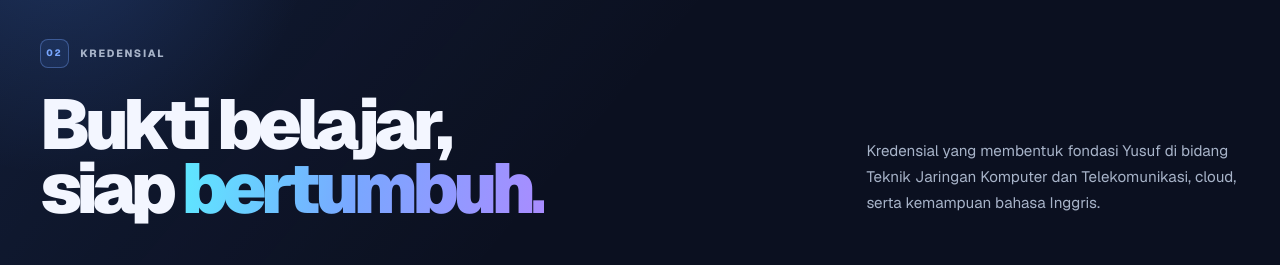
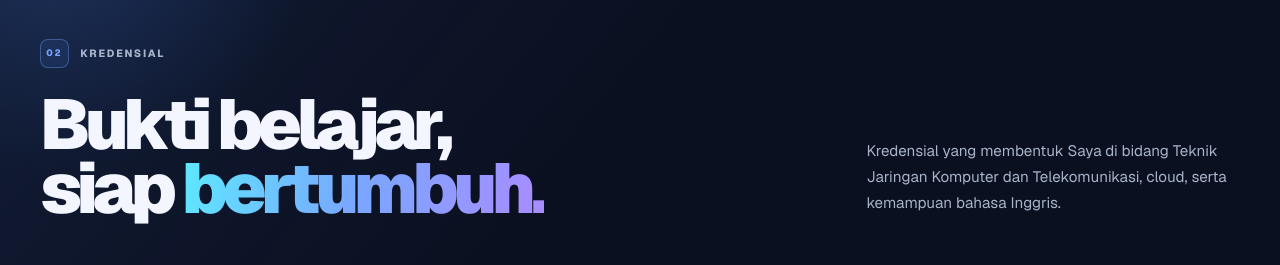
Before and after one commit to Gyuexe/myugs, a Next.js app: page / in a window 1280 px wide. Shown: the part 1100-1365 px from the top of the page. Built offline with nearby package versions, Linux system fonts and the light colour scheme.

Commit message:
update deskripsi kredensial

```diff
--- a/app/page.tsx
+++ b/app/page.tsx
@@ -11,7 +11,7 @@ const profile = {
   education: "S1 Informatika - Universitas Siber Muhammadiyah Yogyakarta",
   email: "ghondursangshobar@gmail.com",
   // Replace this with Yusuf's Instagram profile URL when it is ready to publish.
-  instagram: "https://www.instagram.com/",
+  instagram: "https://www.instagram.com/mhd.ysfghsbr",
   availability: "Terbuka untuk diskusi & kolaborasi",
   focus: "IT Support, konten, dan web development",
 };
@@ -299,7 +299,7 @@ export default function Home() {
                 </h2>
               </div>
               <p>
-                Kredensial yang membentuk fondasi Yusuf di bidang Teknik Jaringan Komputer dan
+                Kredensial yang membentuk Saya di bidang Teknik Jaringan Komputer dan
                 Telekomunikasi, cloud, serta kemampuan bahasa Inggris.
               </p>
             </div>
```
